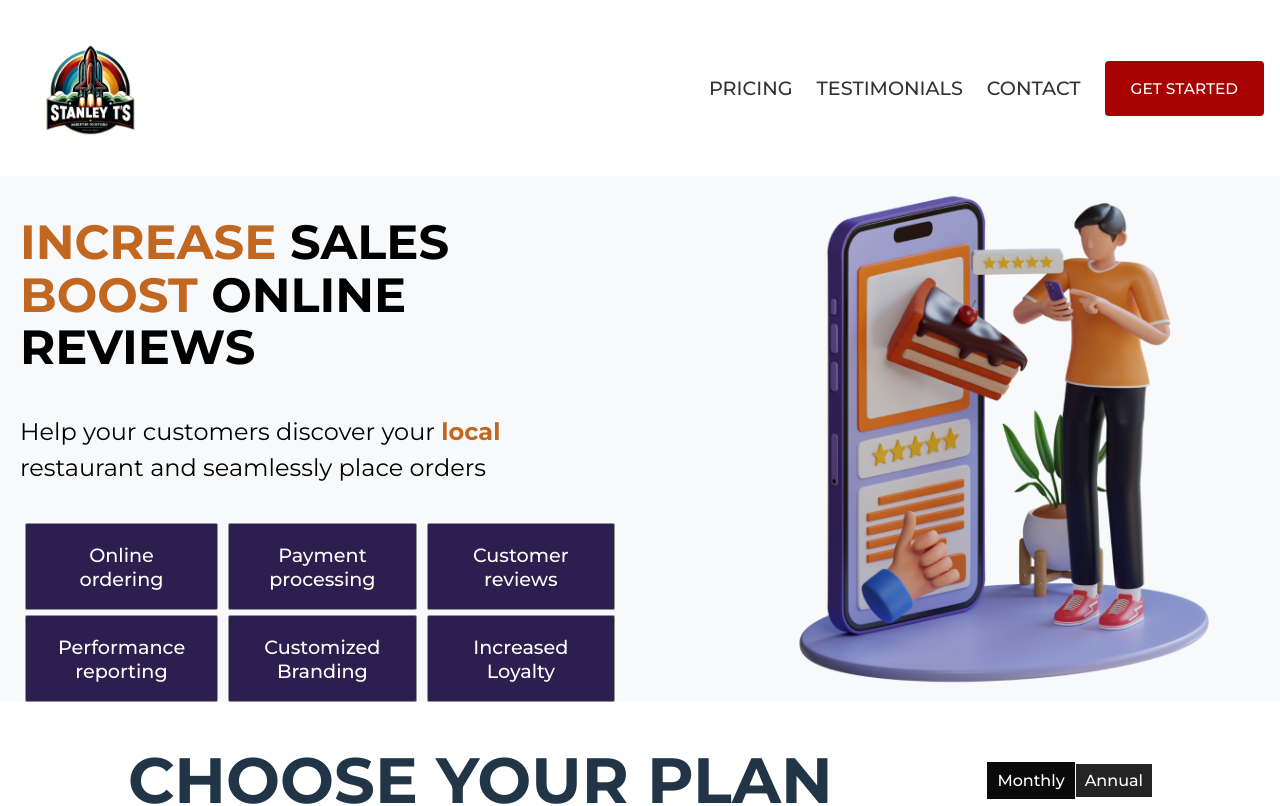
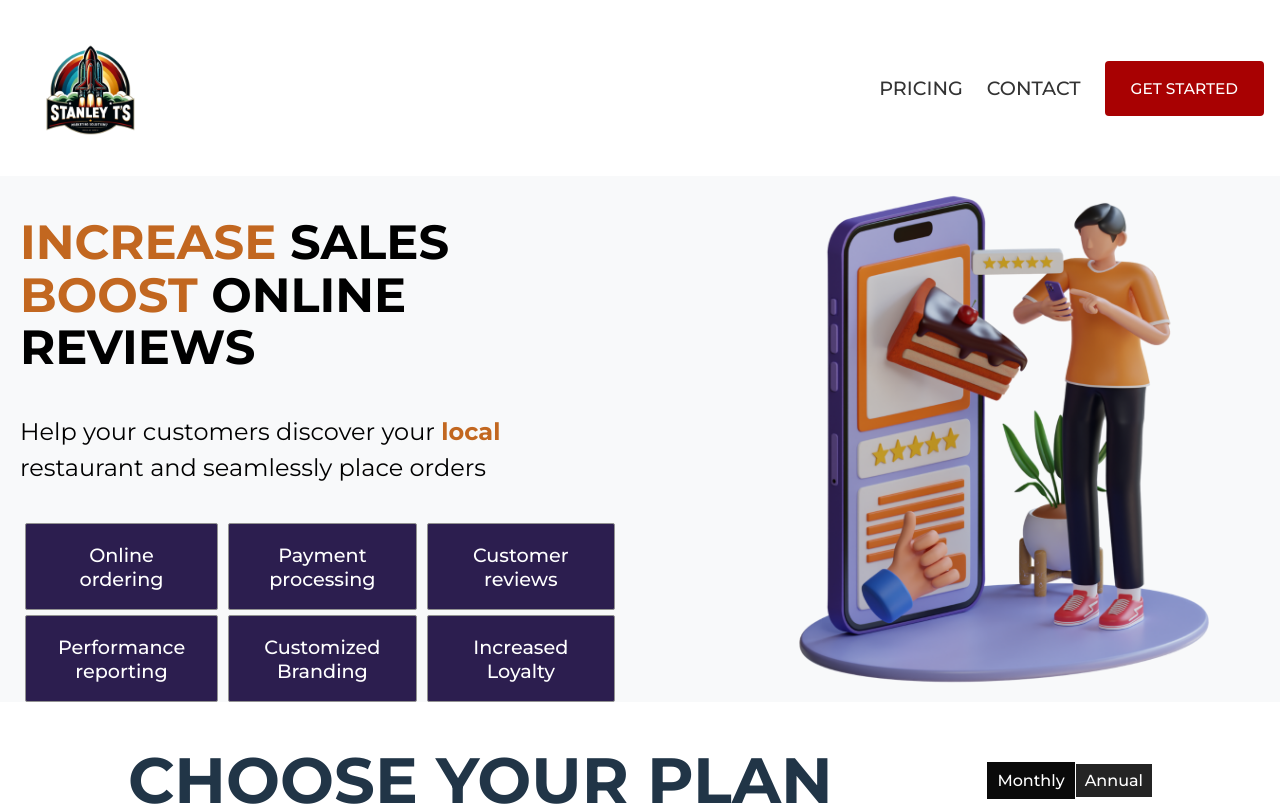
Before and after one commit to BronzeMik/stanleytismarketingagency, a React (Vite) app: page / in a window 1280 px wide. Shown: the top 806 px of the page. Built offline with nearby package versions, Linux system fonts and the light colour scheme.

Commit message:
update netlify

```diff
--- a/src/components/app-development/AppDevelopment.jsx
+++ b/src/components/app-development/AppDevelopment.jsx
@@ -12,7 +12,7 @@ import IncreaseLoyalty from './components/IncreaseLoyalty'
 import Payment from './components/Payment'
 import PerformanceReporting from './components/PerformanceReporting'
 import PricingGrid from './components/PricingGrid'
-import ReviewSlider from './components/ReviewSlider'
+// import ReviewSlider from './components/ReviewSlider'
 import Header from './components/header/header'
 
 function App() {
@@ -23,7 +23,6 @@ function App() {
       <Hero />
       <PricingGrid />
       <Features />
-      <ReviewSlider />
       <Payment />
       <CustomerReviewsFeatures />
       <PerformanceReporting />
--- a/src/components/app-development/components/header/header.jsx
+++ b/src/components/app-development/components/header/header.jsx
@@ -16,7 +16,7 @@ function Header() {
         <nav className={`nav ${isMenuOpen ? 'open' : ''}`}>
           <ul>
             <li><a href="#pricing">Pricing</a></li>
-            <li><a href="#testimonials">Testimonials</a></li>
+            {/* <li><a href="#testimonials">Testimonials</a></li> */}
             <li><a href="#contact">Contact</a></li>
           </ul>
           <div className="cta">
```
Also changed, not shown: 1 other file (tests, documents, lock files or other folders).
